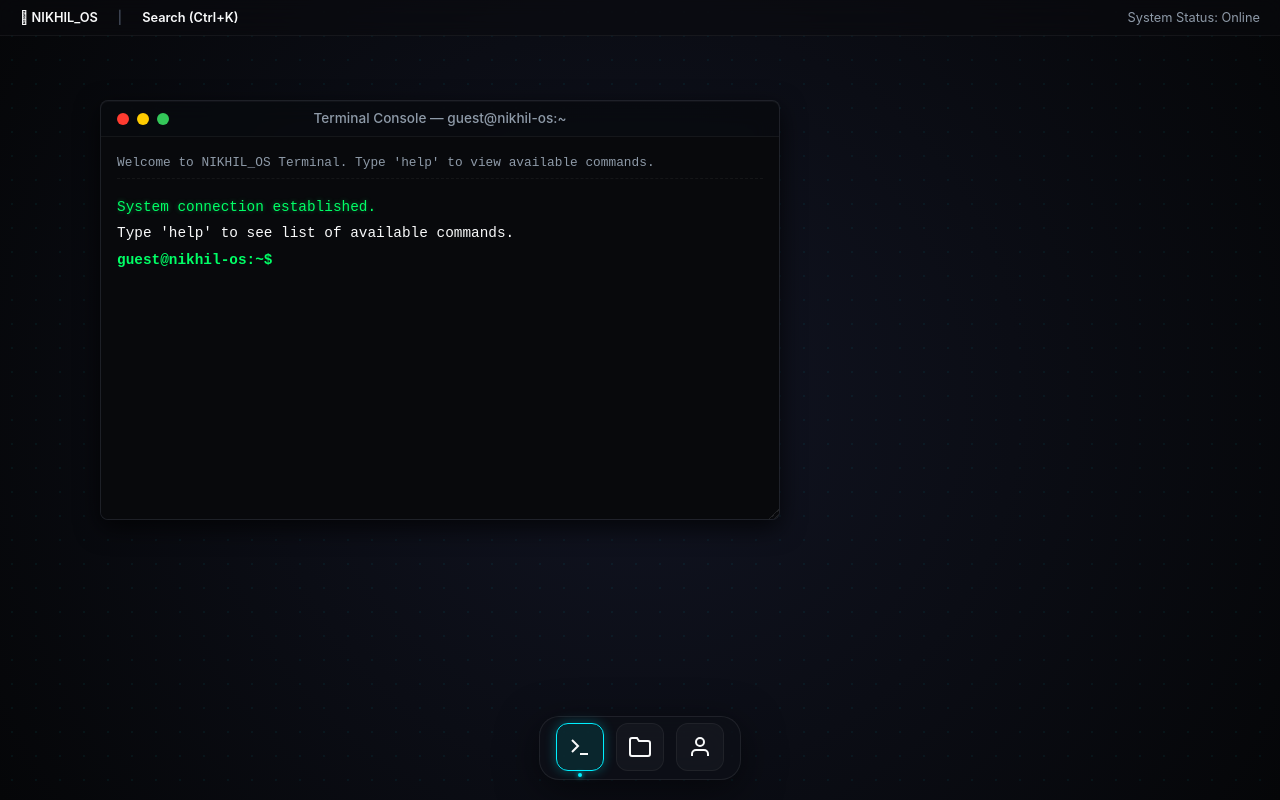
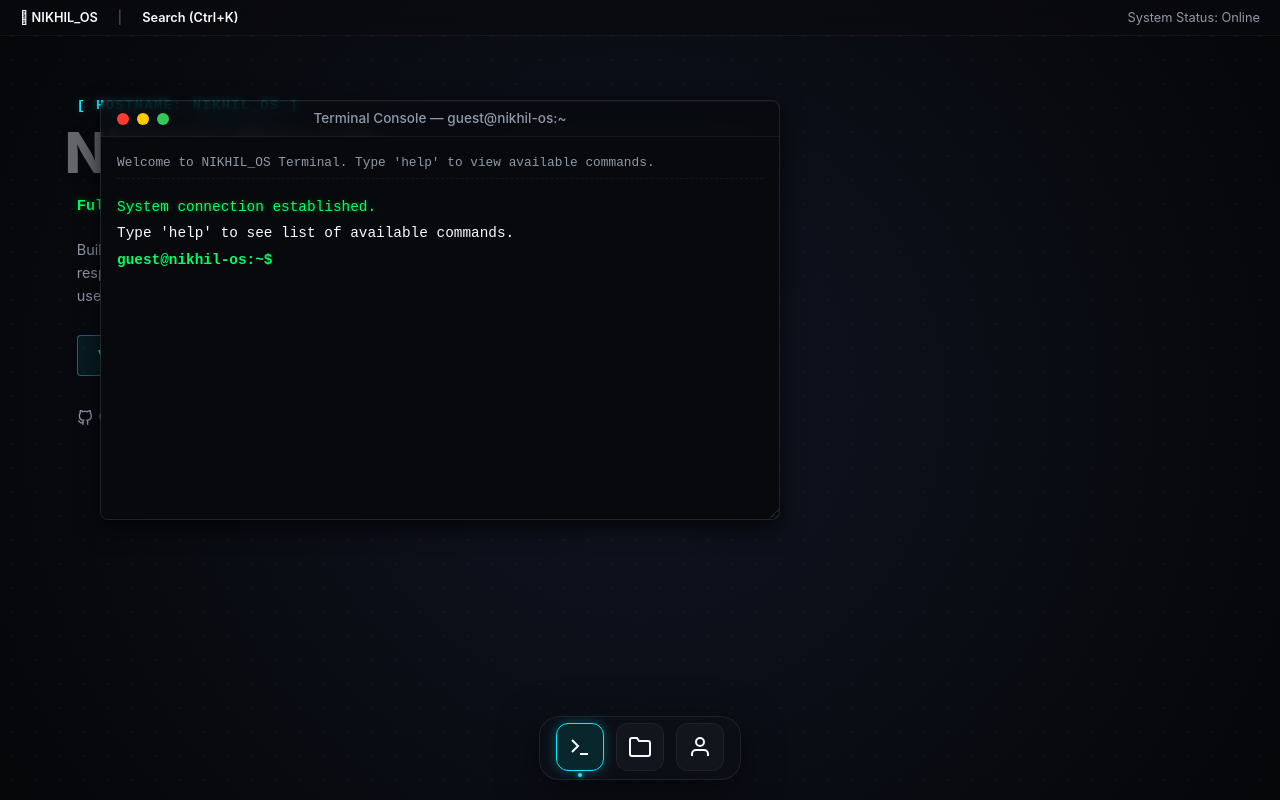
Before and after one commit to s-nikhil2005/Portfolio, a Next.js app in the folder apps/web/: page / in a window 1280 px wide. Both pictures are taken after a click on the button "SOUND OFF". Built offline with nearby package versions, Linux system fonts and the light colour scheme.

Commit message:
feat: phase 6 hero section completed

```diff
--- a/apps/web/src/app/globals.css
+++ b/apps/web/src/app/globals.css
@@ -34,3 +34,17 @@ main {
   justify-content: center;
   align-items: center;
 }
+
+/* Glitch/fade reveal for the hero name */
+.hero-name-reveal {
+  animation: heroFadeReveal 1.2s cubic-bezier(0.25, 1, 0.5, 1) forwards;
+  opacity: 0;
+  transform: translateX(-20px);
+}
+
+@keyframes heroFadeReveal {
+  to {
+    opacity: 1;
+    transform: translateX(0);
+  }
+}
--- a/apps/web/src/app/page.tsx
+++ b/apps/web/src/app/page.tsx
@@ -270,6 +270,179 @@ export default function Home() {
       {/* 3D Experience Scene */}
       <SceneCanvas />
 
+      {/* Wallpaper Hero Section (Left-aligned, behind windows) */}
+      <div
+        style={{
+          position: "absolute",
+          top: "12vh",
+          left: "6vw",
+          maxWidth: "460px",
+          zIndex: 2,
+          display: "flex",
+          flexDirection: "column",
+          gap: "20px",
+          pointerEvents: "auto",
+          userSelect: "none",
+        }}
+      >
+        <div style={{ display: "flex", flexDirection: "column", gap: "8px" }}>
+          <div
+            style={{
+              fontFamily: "var(--font-mono)",
+              fontSize: "0.85rem",
+              color: "var(--glow-cyan)",
+              textShadow: "0 0 8px rgba(0, 240, 255, 0.4)",
+              letterSpacing: "1.5px",
+              fontWeight: "600",
+            }}
+          >
+            [ HOSTNAME: NIKHIL_OS ]
+          </div>
+          <h1
+            style={{
+              fontSize: "3.5rem",
+              fontWeight: "800",
+              lineHeight: "1.05",
+              fontFamily: "var(--font-sans)",
+              color: "var(--text-primary)",
+              letterSpacing: "-1px",
+              textShadow: "0 2px 10px rgba(0, 0, 0, 0.5)",
+            }}
+            className="hero-name-reveal"
+          >
+            Nikhil Singh
+          </h1>
+          <h2
+            style={{
+              fontFamily: "var(--font-mono)",
+              fontSize: "0.95rem",
+              color: "var(--glow-green)",
+              textShadow: "0 0 8px rgba(0, 255, 102, 0.4)",
+              marginTop: "4px",
+            }}
+          >
+            Full-Stack & Immersive Web Developer
+          </h2>
+        </div>
+
+        <p
+          style={{
+            fontFamily: "var(--font-sans)",
+            fontSize: "0.9rem",
+            lineHeight: "1.6",
+            color: "var(--text-secondary)",
+          }}
+        >
+          Building high-performance backend systems and immersive, responsive 3D
+          web interfaces. Type commands in the terminal or use the controls
+          below to discover my work.
+        </p>
+
+        {/* CTA Button Grid */}
+        <div
+          style={{
+            display: "flex",
+            gap: "12px",
+            flexWrap: "wrap",
+            marginTop: "8px",
+          }}
+        >
+          <Button
+            variant="primary"
+            size="md"
+            onClick={() => openApp("projects")}
+          >
+            View Projects
+          </Button>
+          <Button
+            variant="secondary"
+            size="md"
+            onClick={() => openApp("about")}
+          >
+            About.txt
+          </Button>
+          <Button
+            variant="terminal"
+            size="md"
+            onClick={() => openApp("terminal")}
+          >
+            bash_shell
+          </Button>
+        </div>
+
+        {/* Social Links */}
+        <div style={{ display: "flex", gap: "20px", marginTop: "12px" }}>
+          <a
+            href="https://github.com"
+            target="_blank"
+            rel="noopener noreferrer"
+            style={{
+              color: "var(--text-secondary)",
+              fontSize: "0.85rem",
+              fontFamily: "var(--font-mono)",
+              textDecoration: "none",
+              display: "flex",
+              alignItems: "center",
+              gap: "6px",
+              transition: "color 0.2s",
+            }}
+            onMouseEnter={(e) =>
+              (e.currentTarget.style.color = "var(--glow-cyan)")
+            }
+            onMouseLeave={(e) =>
+              (e.currentTarget.style.color = "var(--text-secondary)")
+            }
+          >
+            <svg
+              width="16"
+              height="16"
+              viewBox="0 0 24 24"
+              fill="none"
+              stroke="currentColor"
+              strokeWidth="2"
+            >
+              <path d="M9 19c-5 1.5-5-2.5-7-3m14 6v-3.87a3.37 3.37 0 0 0-.94-2.61c3.14-.35 6.44-1.54 6.44-7A5.44 5.44 0 0 0 20 4.77 5.07 5.07 0 0 0 19.91 1S18.73.65 16 2.48a13.38 13.38 0 0 0-7 0C6.27.65 5.09 1 5.09 1A5.07 5.07 0 0 0 5 4.77a5.44 5.44 0 0 0-1.5 3.78c0 5.42 3.3 6.61 6.44 7A3.37 3.37 0 0 0 9 18.13V22" />
+            </svg>
+            GitHub
+          </a>
+          <a
+            href="https://linkedin.com"
+            target="_blank"
+            rel="noopener noreferrer"
+            style={{
+              color: "var(--text-secondary)",
+              fontSize: "0.85rem",
+              fontFamily: "var(--font-mono)",
+              textDecoration: "none",
+              display: "flex",
+              alignItems: "center",
+              gap: "6px",
+              transition: "color 0.2s",
+            }}
+            onMouseEnter={(e) =>
+              (e.currentTarget.style.color = "var(--glow-cyan)")
+            }
+            onMouseLeave={(e) =>
+              (e.currentTarget.style.color = "var(--text-secondary)")
+            }
+          >
+            <svg
+              width="16"
+              height="16"
+              viewBox="0 0 24 24"
+              fill="none"
+              stroke="currentColor"
+              strokeWidth="2"
+            >
+              <path d="M16 8a6 6 0 0 1 6 6v7h-4v-7a2 2 0 0 0-2-2 2 2 0 0 0-2 2v7h-4v-7a6 6 0 0 1 6-6z" />
+              <rect x="2" y="9" width="4" height="12" />
+              <circle cx="4" cy="4" r="2" />
+            </svg>
+            LinkedIn
+          </a>
+        </div>
+      </div>
+
       {/* Top OS System Bar */}
       <header
         style={{
--- a/apps/web/src/components/3d/SceneCanvas.tsx
+++ b/apps/web/src/components/3d/SceneCanvas.tsx
@@ -4,6 +4,31 @@ import { OrbitControls } from "@react-three/drei";
 import { StarsBackground } from "./StarsBackground";
 import { FloatingLaptop } from "./FloatingLaptop";
 import { OrbitingTechIcons } from "./OrbitingTechIcons";
+import * as THREE from "three";
+import { useFrame } from "@react-three/fiber";
+
+const InteractiveGroup = ({ children }: { children: React.ReactNode }) => {
+  const ref = React.useRef<THREE.Group>(null);
+
+  useFrame((state) => {
+    const { x, y } = state.pointer; // Mouse position from -1 to 1
+    if (ref.current) {
+      // Smoothly rotate the scene based on cursor position
+      ref.current.rotation.y = THREE.MathUtils.lerp(
+        ref.current.rotation.y,
+        x * 0.18,
+        0.05,
+      );
+      ref.current.rotation.x = THREE.MathUtils.lerp(
+        ref.current.rotation.x,
+        -y * 0.12,
+        0.05,
+      );
+    }
+  });
+
+  return <group ref={ref}>{children}</group>;
+};
 
 export const SceneCanvas = () => {
   return (
@@ -42,8 +67,11 @@ export const SceneCanvas = () => {
 
         {/* Scene Objects */}
         <StarsBackground />
-        <FloatingLaptop />
-        <OrbitingTechIcons />
+
+        <InteractiveGroup>
+          <FloatingLaptop />
+          <OrbitingTechIcons />
+        </InteractiveGroup>
 
         {/* Recruiter-friendly Camera Controls */}
         <OrbitControls
```
